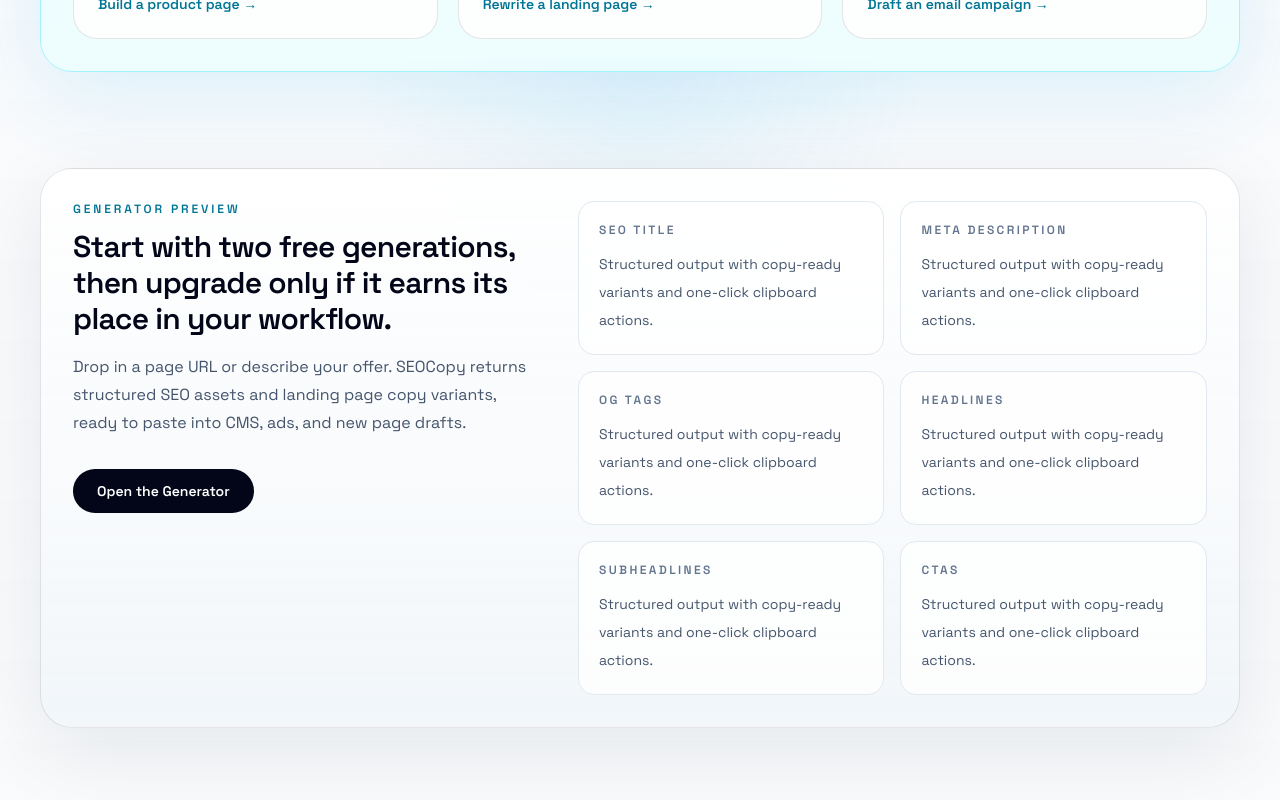
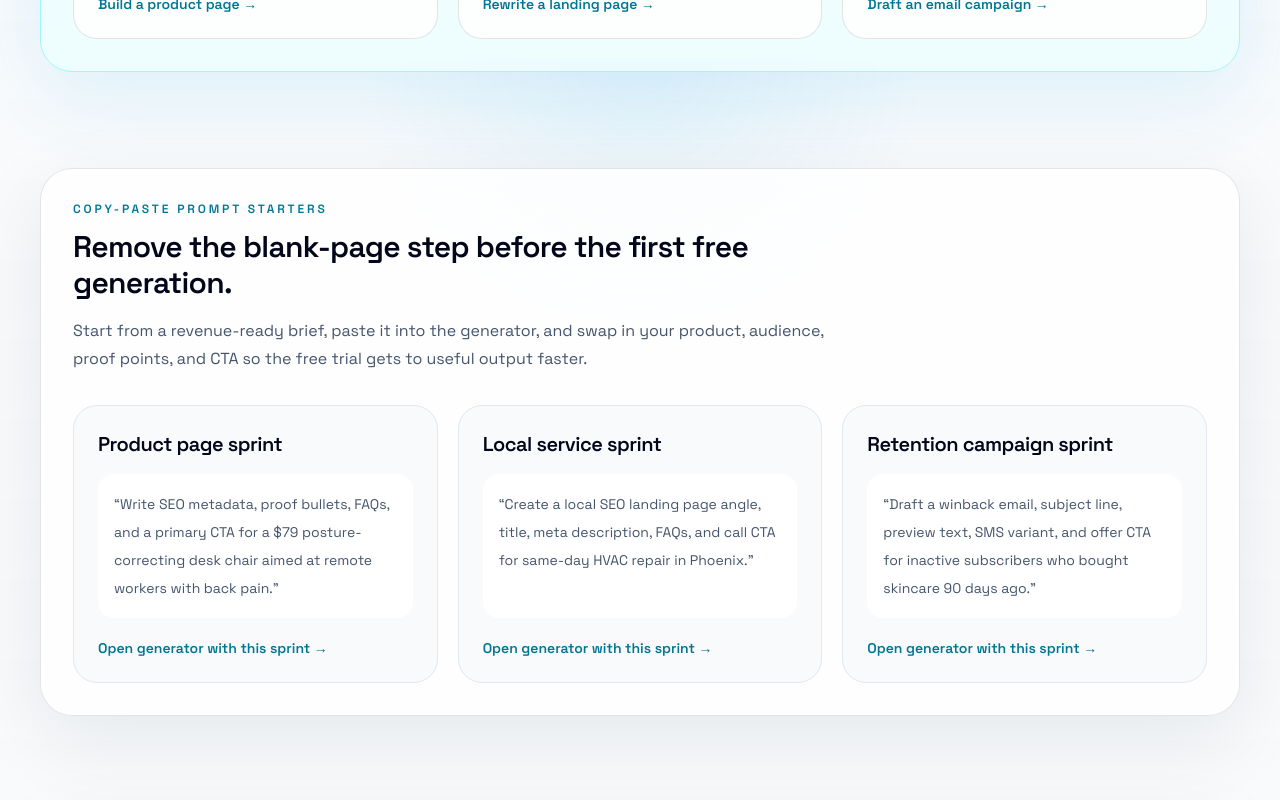
Before and after one commit to icarusagio/seocopy, a Next.js app: page / in a window 1280 px wide. Shown: the part 1540-2340 px from the top of the page. Built offline with nearby package versions, Linux system fonts and the light colour scheme; no server answers.

Commit message:
Improve SEOCopy homepage trial prompts

```diff
--- a/src/app/page.tsx
+++ b/src/app/page.tsx
@@ -90,6 +90,27 @@ const revenueShortcuts = [
     body: "Generate subject lines, preview text, offer framing, and CTA variants for a winback, sale, or launch campaign.",
     href: "/email-marketing-copy-generator",
     cta: "Draft an email campaign",
+  },
+];
+
+const promptStarters = [
+  {
+    label: "Product page sprint",
+    prompt:
+      "Write SEO metadata, proof bullets, FAQs, and a primary CTA for a $79 posture-correcting desk chair aimed at remote workers with back pain.",
+    href: "/generate?source=homepage-prompt-starter-product-page",
+  },
+  {
+    label: "Local service sprint",
+    prompt:
+      "Create a local SEO landing page angle, title, meta description, FAQs, and call CTA for same-day HVAC repair in Phoenix.",
+    href: "/generate?source=homepage-prompt-starter-local-service",
+  },
+  {
+    label: "Retention campaign sprint",
+    prompt:
+      "Draft a winback email, subject line, preview text, SMS variant, and offer CTA for inactive subscribers who bought skincare 90 days ago.",
+    href: "/generate?source=homepage-prompt-starter-retention",
   },
 ];
 
@@ -1139,6 +1160,42 @@ export default function Home() {
         </div>
       </section>
 
+      <section className="mx-auto max-w-7xl px-6 py-12 lg:px-10">
+        <div className="rounded-[2rem] border border-black/10 bg-white/80 p-8 shadow-[0_24px_80px_rgba(15,23,42,0.08)] dark:border-white/10 dark:bg-white/5">
+          <div className="mb-8 max-w-3xl">
+            <p className="text-xs font-semibold uppercase tracking-[0.24em] text-cyan-700 dark:text-cyan-300">
+              Copy-paste prompt starters
+            </p>
+            <h2 className="mt-3 text-3xl font-semibold tracking-tight text-slate-950 dark:text-white">
+              Remove the blank-page step before the first free generation.
+            </h2>
+            <p className="mt-4 text-base leading-7 text-slate-600 dark:text-slate-300">
+              Start from a revenue-ready brief, paste it into the generator, and swap in your product,
+              audience, proof points, and CTA so the free trial gets to useful output faster.
+            </p>
+          </div>
+          <div className="grid gap-5 lg:grid-cols-3">
+            {promptStarters.map((starter) => (
+              <Link
+                key={starter.label}
+                href={starter.href}
+                className="flex h-full flex-col rounded-[1.5rem] border border-slate-200 bg-slate-50 p-6 transition hover:-translate-y-0.5 hover:border-cyan-300 dark:border-white/10 dark:bg-slate-950/40"
+              >
+                <h3 className="text-xl font-semibold tracking-tight text-slate-950 dark:text-white">
+                  {starter.label}
+                </h3>
+                <p className="mt-4 flex-1 rounded-2xl bg-white p-4 text-sm leading-7 text-slate-600 dark:bg-white/5 dark:text-slate-300">
+                  “{starter.prompt}”
+                </p>
+                <span className="mt-5 inline-flex text-sm font-semibold text-cyan-700 dark:text-cyan-300">
+                  Open generator with this sprint →
+                </span>
+              </Link>
+            ))}
+          </div>
+        </div>
+      </section>
+
       <section
         id="generator-preview"
         className="mx-auto max-w-7xl px-6 py-12 lg:px-10"
```
Also changed, not shown: 1 other file (tests, documents, lock files or other folders).
